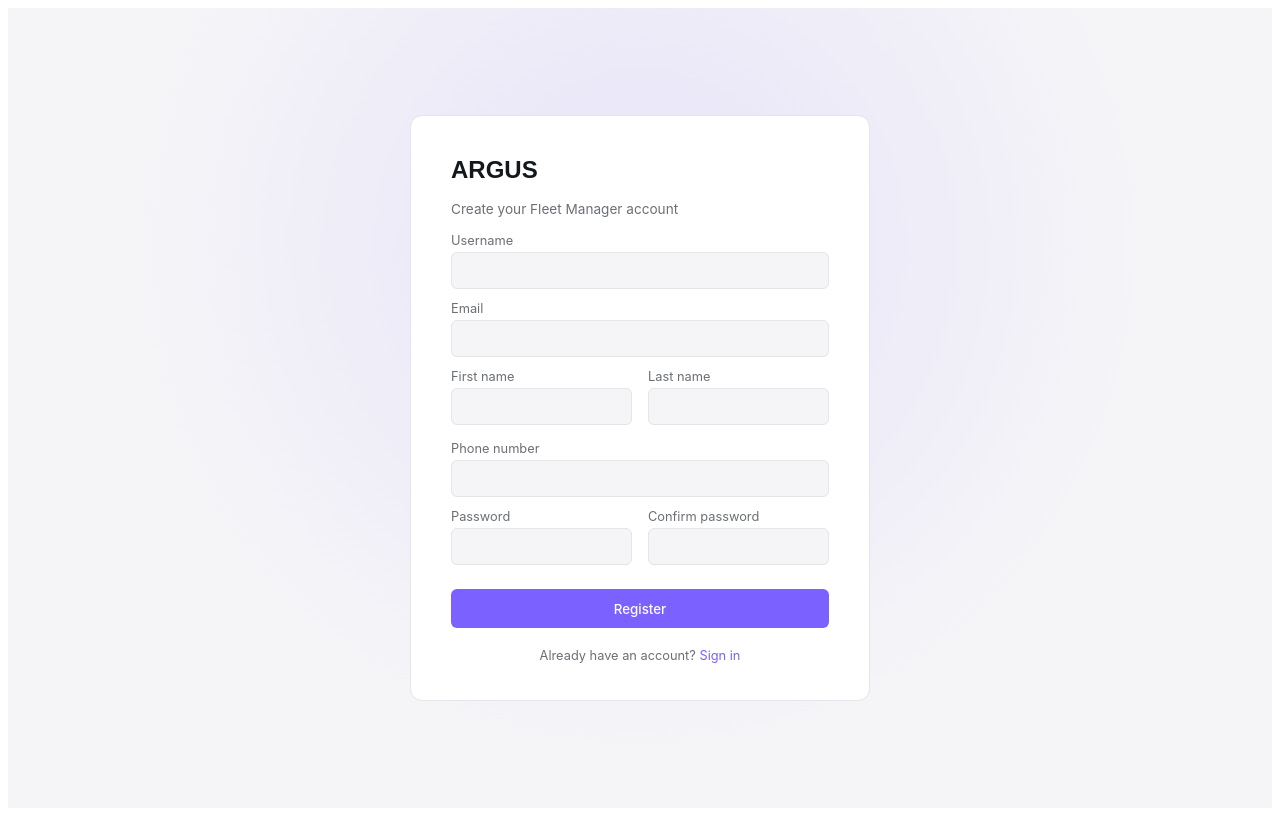
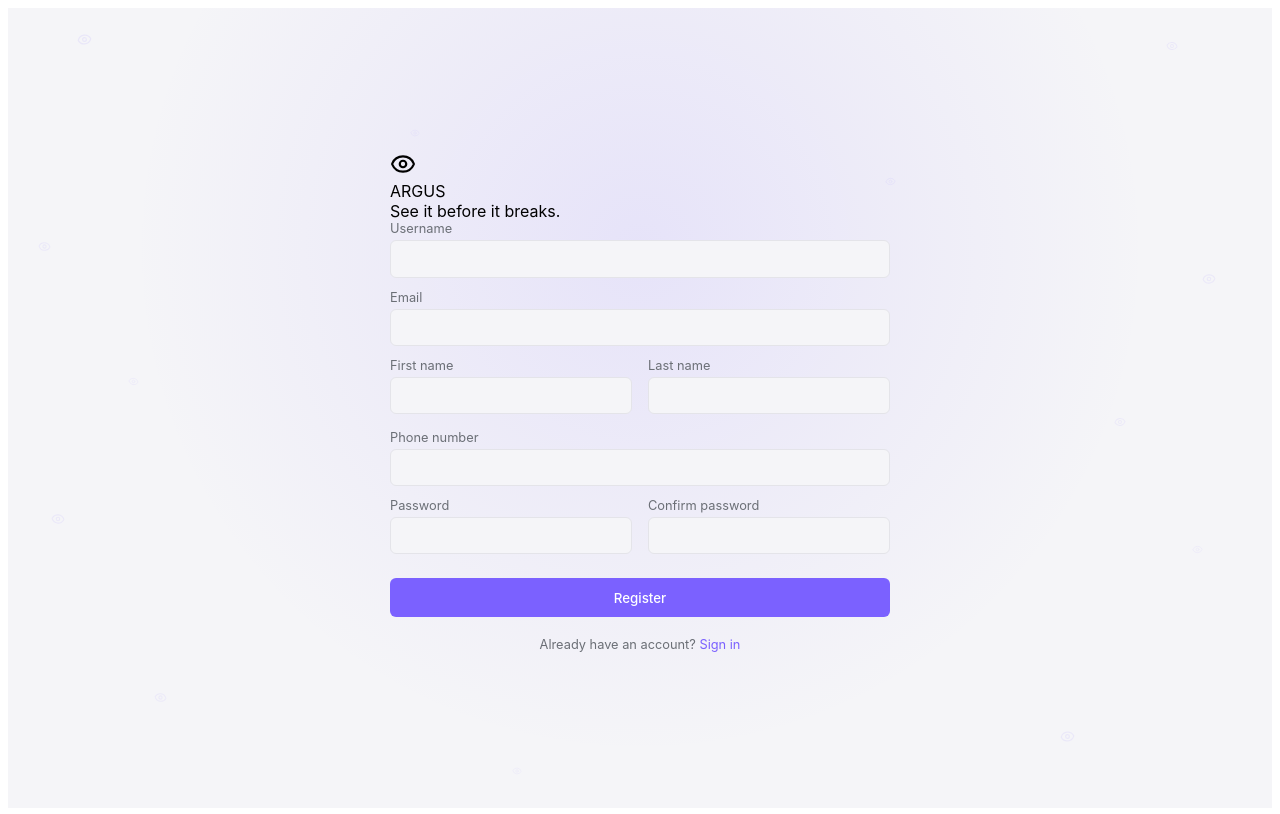
Before and after one commit to amorsaralynn08-arch/_ARGUS_, a React (Vite) app in the folder Argus-frontend/: page /register in a window 1280 px wide. Built offline with nearby package versions, Linux system fonts and the light colour scheme.

Commit message:
fix:update authlayoutfor a premium look

```diff
--- a/Argus-frontend/src/components/AuthLayout.jsx
+++ b/Argus-frontend/src/components/AuthLayout.jsx
@@ -1,8 +1,18 @@
-const AuthLayout = ({ subtitle, children }) => (
+import { Eye } from "lucide-react";
+import ScatteredEyes from "./ScatteredEyes";
+
+const AuthLayout = ({ formTitle, children }) => (
   <div className="auth-page">
-    <div className="auth-card">
-      <h1 className="auth-title">ARGUS</h1>
-      {subtitle && <p className="auth-subtitle">{subtitle}</p>}
+    <ScatteredEyes />
+    <div className="auth-content">
+      <div className="auth-header">
+        <Eye size={26} className="auth-logo" aria-hidden="true" />
+        <div className="brand-name">ARGUS</div>
+        <div className="brand-tagline">See it before it breaks.</div>
+      </div>
+
+      <div className="auth-form-title">{formTitle}</div>
+
       {children}
     </div>
   </div>
```
